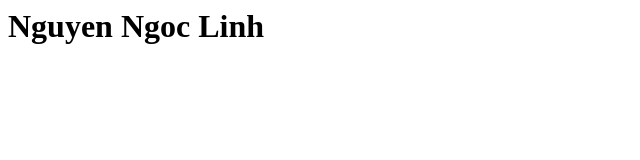
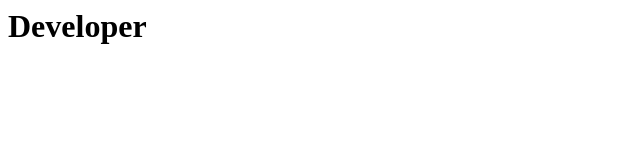
Before and after one commit to ngoclinhst98/ngoclinhst98.github.io, a plain HTML site: page index.html in a window 1280 px wide. Shown: the whole page, without its empty margins (0-640 px from the left). Drawn offline with Linux system fonts and the light colour scheme.

Commit message:
update info

```diff
--- a/index.html
+++ b/index.html
@@ -3,6 +3,6 @@
 	<title> Anh Tư Linh </title>
 </head>
 <body>
-	<h1> Nguyen Ngoc Linh </h1>
+	<h1> Developer </h1>
 </body>
 </html>
```
